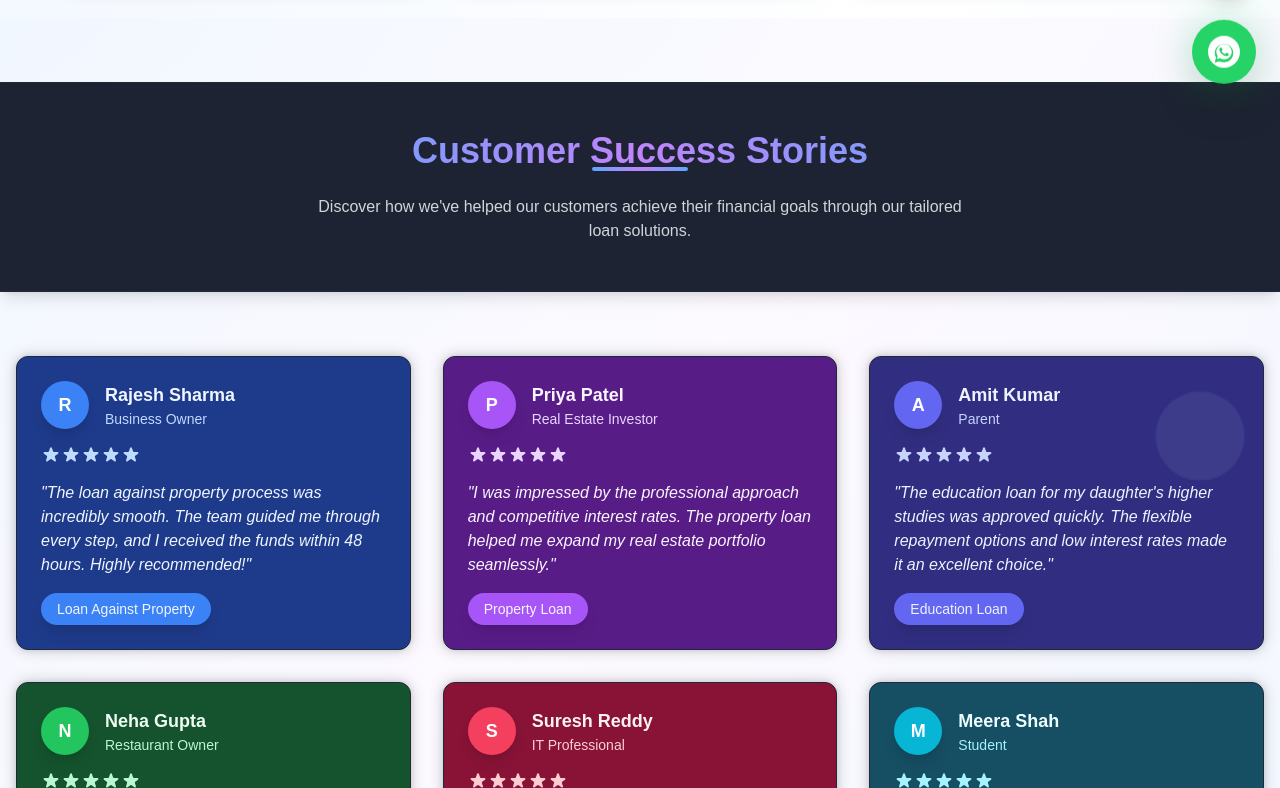
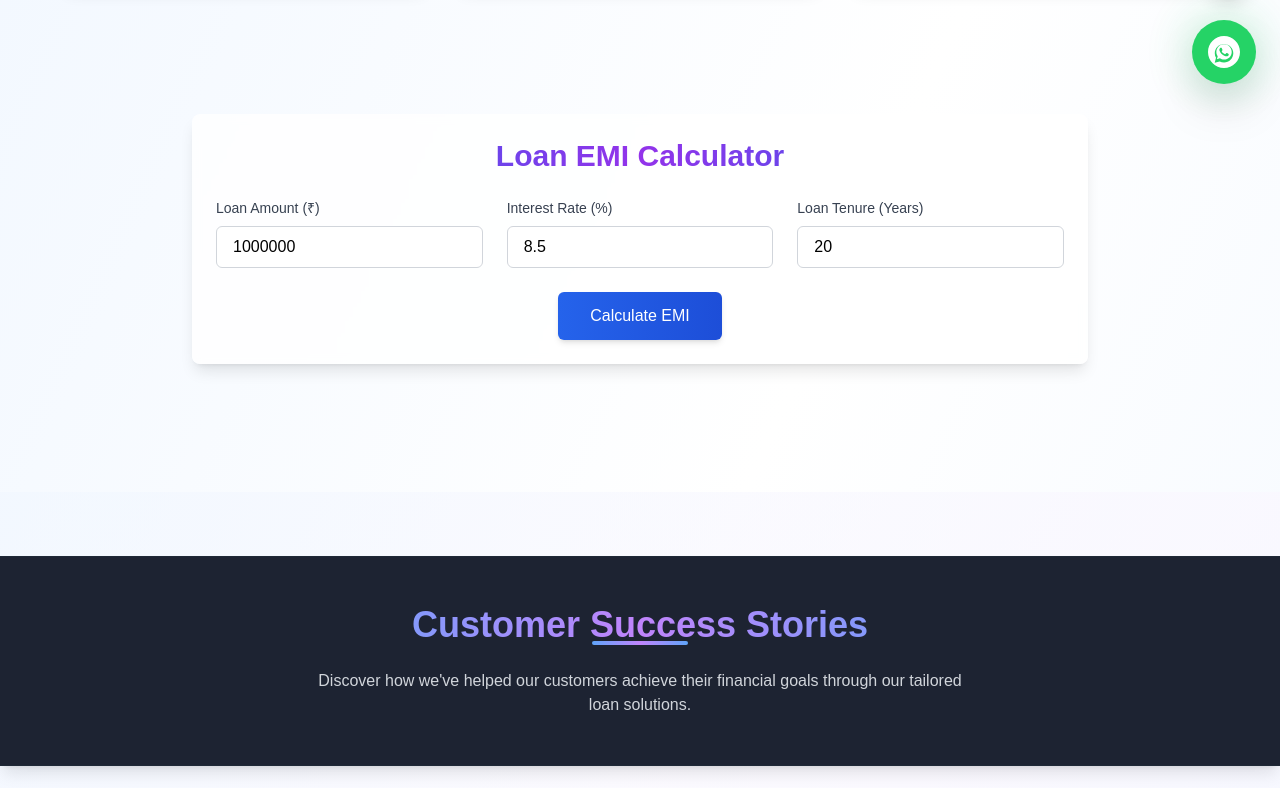
Before and after one commit to Lotlite/lotelite_fintech, a Next.js app: page /loan-application in a window 1280 px wide. Shown: the part 692-1480 px from the top of the page. Built offline with nearby package versions, Linux system fonts and the light colour scheme.

Commit message:
EMI calculator added

```diff
--- a/package.json
+++ b/package.json
@@ -11,6 +11,7 @@
   "dependencies": {
     "framer-motion": "^12.6.3",
     "lucide-react": "^0.487.0",
+    "mongoose": "^8.13.2",
     "next": "^14.2.26",
     "react": "18.2.0",
     "react-dom": "18.2.0",
--- a/src/app/loan-application/page.tsx
+++ b/src/app/loan-application/page.tsx
@@ -6,6 +6,127 @@ import { motion } from 'framer-motion';
 import Image from 'next/image';
 import ContactFooter from '@/components/ContactFooter';
 import ProductReviews from './ProductReviews';
+
+const LoanCalculator = () => {
+    const [loanAmount, setLoanAmount] = useState<number>(1000000);
+    const [interestRate, setInterestRate] = useState<number>(8.5);
+    const [tenure, setTenure] = useState<number>(20);
+    const [emi, setEmi] = useState<number>(0);
+    const [totalInterest, setTotalInterest] = useState<number>(0);
+    const [totalPayment, setTotalPayment] = useState<number>(0);
+
+    const calculateEMI = () => {
+        const principal = loanAmount;
+        const ratePerMonth = interestRate / (12 * 100);
+        const numberOfPayments = tenure * 12;
+
+        const emiAmount = principal * ratePerMonth * Math.pow(1 + ratePerMonth, numberOfPayments) / (Math.pow(1 + ratePerMonth, numberOfPayments) - 1);
+        const totalPaymentAmount = emiAmount * numberOfPayments;
+        const totalInterestAmount = totalPaymentAmount - principal;
+
+        setEmi(emiAmount);
+        setTotalInterest(totalInterestAmount);
+        setTotalPayment(totalPaymentAmount);
+    };
+
+    const handleCalculate = (e: React.FormEvent) => {
+        e.preventDefault();
+        calculateEMI();
+    };
+
+    return (
+        <motion.div
+            initial={{ opacity: 0, y: 20 }}
+            animate={{ opacity: 1, y: 0 }}
+            transition={{ duration: 0.5 }}
+            className="max-w-4xl mx-auto mb-32 mt-24 p-6 bg-white/80 backdrop-blur-sm rounded-lg shadow-lg"
+        >
+            <h2 className="text-3xl font-bold mb-6 text-center bg-gradient-to-r from-blue-600 via-purple-600 to-blue-600 text-transparent bg-clip-text">
+                Loan EMI Calculator
+            </h2>
+            <form onSubmit={handleCalculate} className="space-y-6">
+                <div className="grid md:grid-cols-3 gap-6">
+                    <div>
+                        <label className="block text-sm font-medium text-gray-700 mb-2">
+                            Loan Amount (₹)
+                        </label>
+                        <input
+                            type="number"
+                            value={loanAmount}
+                            onChange={(e) => {
+                                const value = e.target.value.replace(/^0+/, '');
+                                setLoanAmount(value ? Number(value) : 0);
+                            }}
+                            className="w-full px-4 py-2 border border-gray-300 rounded-md focus:ring-2 focus:ring-blue-500 focus:border-blue-500 text-black"
+                            min="100000"
+                            step="100000"
+                        />
+                    </div>
+                    <div>
+                        <label className="block text-sm font-medium text-gray-700 mb-2">
+                            Interest Rate (%)
+                        </label>
+                        <input
+                            type="number"
+                            value={interestRate}
+                            onChange={(e) => setInterestRate(Number(e.target.value))}
+                            className="w-full px-4 py-2 border border-gray-300 rounded-md focus:ring-2 focus:ring-blue-500 focus:border-blue-500 text-black"
+                            min="5"
+                            max="20"
+                            step="0.1"
+                        />
+                    </div>
+                    <div>
+                        <label className="block text-sm font-medium text-gray-700 mb-2">
+                            Loan Tenure (Years)
+                        </label>
+                        <input
+                            type="number"
+                            value={tenure}
+                            onChange={(e) => {
+                                const value = e.target.value.replace(/^0+/, '');
+                                setTenure(value ? Number(value) : 0);
+                            }}
+                            className="w-full px-4 py-2 border border-gray-300 rounded-md focus:ring-2 focus:ring-blue-500 focus:border-blue-500 text-black"
+                            min="1"
+                            max="30"
+                        />
+                    </div>
+                </div>
+                <div className="text-center">
+                    <button
+                        type="submit"
+                        className="bg-gradient-to-r from-blue-600 to-blue-700 text-white px-8 py-3 rounded-md hover:from-blue-700 hover:to-blue-800 transition-all duration-200 shadow-md"
+                    >
+                        Calculate EMI
+                    </button>
+                </div>
+            </form>
+
+            {emi > 0 && (
+                <motion.div
+                    initial={{ opacity: 0 }}
+                    animate={{ opacity: 1 }}
+                    transition={{ delay: 0.2 }}
+                    className="mt-8 grid md:grid-cols-3 gap-6"
+                >
+                    <div className="bg-blue-50 p-6 rounded-lg">
+                        <h3 className="text-lg font-semibold text-blue-600 mb-2">Monthly EMI</h3>
+                        <p className="text-2xl font-bold text-gray-800">₹{emi.toFixed(2)}</p>
+                    </div>
+                    <div className="bg-purple-50 p-6 rounded-lg">
+                        <h3 className="text-lg font-semibold text-purple-600 mb-2">Total Interest</h3>
+                        <p className="text-2xl font-bold text-gray-800">₹{totalInterest.toFixed(2)}</p>
+                    </div>
+                    <div className="bg-green-50 p-6 rounded-lg">
+                        <h3 className="text-lg font-semibold text-green-600 mb-2">Total Payment</h3>
+                        <p className="text-2xl font-bold text-gray-800">₹{totalPayment.toFixed(2)}</p>
+                    </div>
+                </motion.div>
+            )}
+        </motion.div>
+    );
+};
 
 const LoanApplicationPage = () => {
     const router = useRouter();
@@ -180,6 +301,9 @@ const LoanApplicationPage = () => {
                         </motion.div>
                     </motion.div>
                 </div>
+
+                <LoanCalculator />
+
                 <ProductReviews />
             </div>
             <ContactFooter />
```
Also changed, not shown: 1 other file (tests, documents, lock files or other folders).
